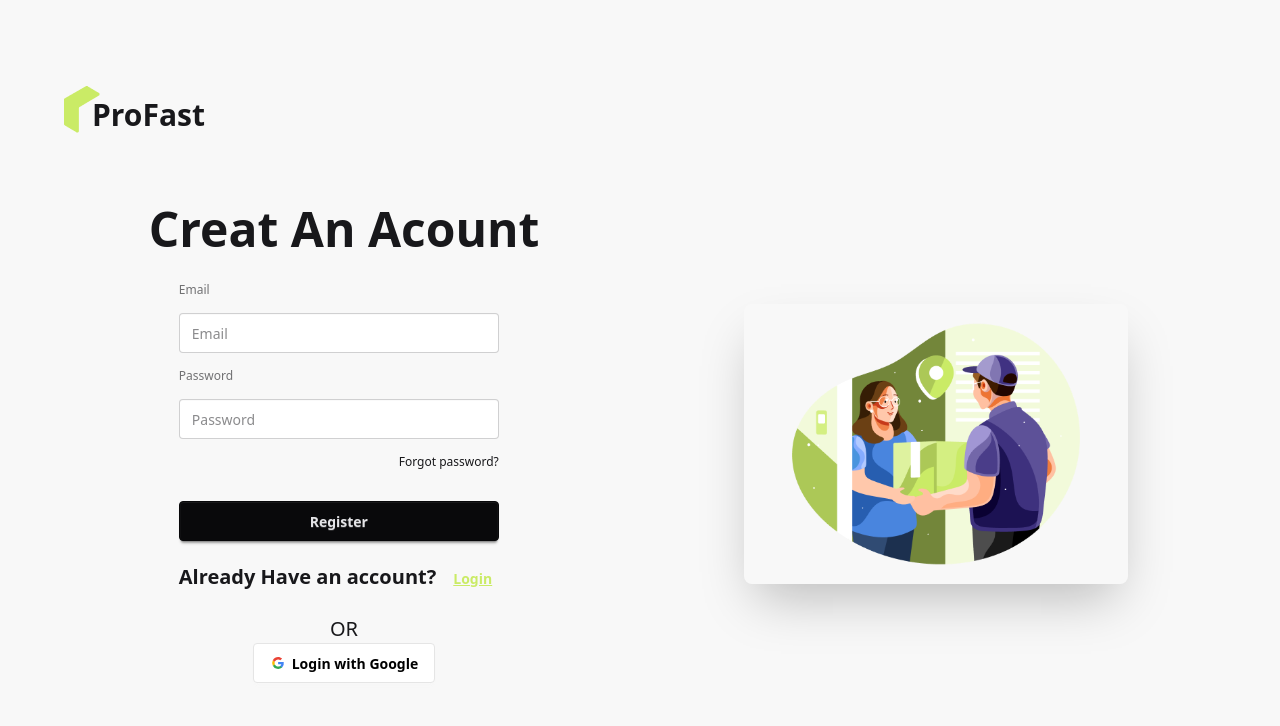
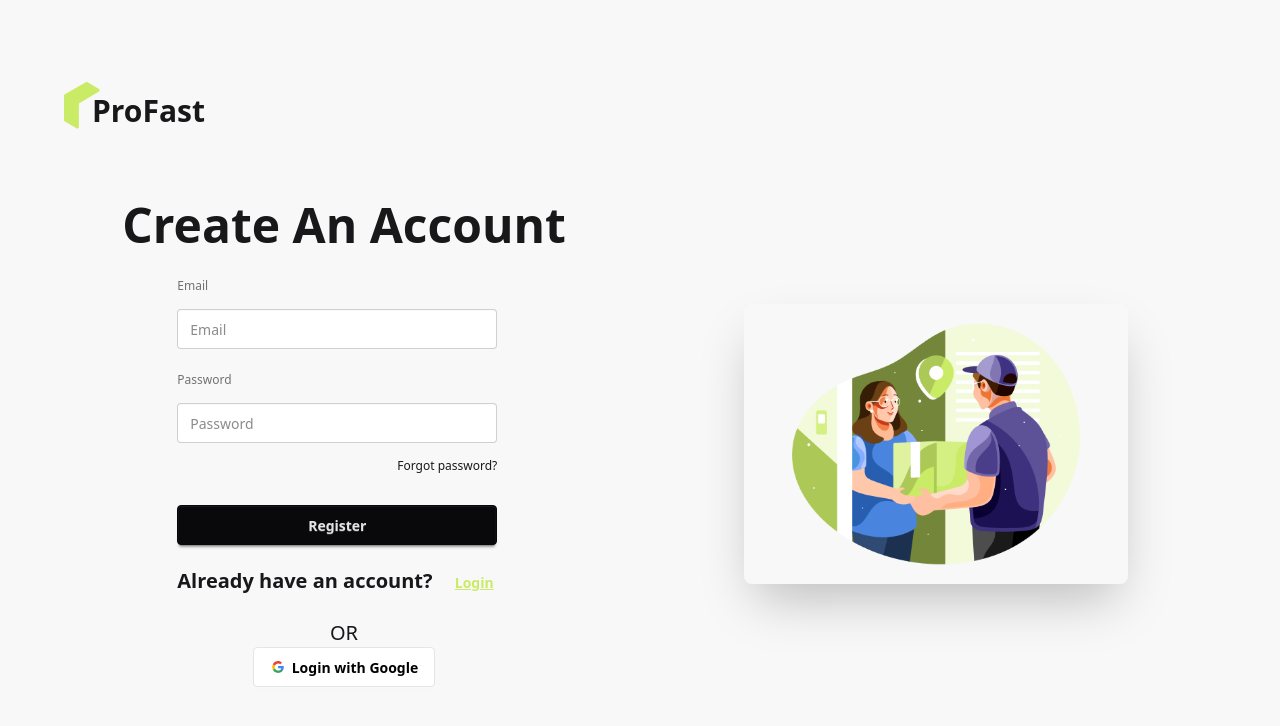
Before and after one commit to abdulalim1010/parcel-delyvary-project-client, a React (Vite) app: page /register in a window 1280 px wide. Shown: the top 726 px of the page. Built offline with nearby package versions, Linux system fonts and the light colour scheme; no server answers.

Commit message:
add to very critical isseu

```diff
--- a/package.json
+++ b/package.json
@@ -24,6 +24,7 @@
     "react-leaflet": "^5.0.0",
     "react-responsive-carousel": "^3.2.23",
     "react-router": "^7.6.2",
+    "react-router-dom": "^7.6.2",
     "sweetalert2": "^11.22.1",
     "tailwindcss": "^4.1.10"
   },
--- a/src/context/authContext/AuthProvider.jsx
+++ b/src/context/authContext/AuthProvider.jsx
@@ -1,55 +1,49 @@
 import React, { useEffect, useState } from 'react';
 import { AuthContex } from './AuthContex';
-import { createUserWithEmailAndPassword,  GoogleAuthProvider,  onAuthStateChanged, signInWithEmailAndPassword,  signInWithPopup,  signOut } from 'firebase/auth';
+import {
+  createUserWithEmailAndPassword,
+  GoogleAuthProvider,
+  onAuthStateChanged,
+  signInWithEmailAndPassword,
+  signInWithPopup,
+  signOut
+} from 'firebase/auth';
 import { auth } from '../../firebase/Firebase.init';
 
-const googleProvider=new GoogleAuthProvider()
+const googleProvider = new GoogleAuthProvider();
 
 const AuthProvider = ({ children }) => {
   const [user, setUser] = useState(null);
-  const [loading,setLoading] = useState(true);
-
+  const [loading, setLoading] = useState(true);
 
   const createUser = (email, password) => {
     setLoading(true);
     return createUserWithEmailAndPassword(auth, email, password);
-  }
+  };
+
   const signIn = (email, password) => {
     setLoading(true);
     return signInWithEmailAndPassword(auth, email, password);
-  }
+  };
 
   const logOut = () => {
-    setLoading(true)
-  return signOut(auth)
-  }
+    setLoading(true);
+    return signOut(auth);
+  };
+
   const signInWithGoogle = () => {
-    setLoading(true)
-    return signInWithPopup(auth,googleProvider)
-  }
-
-
-
+    setLoading(true);
+    return signInWithPopup(auth, googleProvider);
+  };
 
   useEffect(() => {
-    const unSubscribe = onAuthStateChanged(auth, currentUser => {
-      setUser(currentUser)
-      console.log('user in the auth state  change',currentUser)
-      setLoading(false)
-    })
-    return () => {
-      unSubscribe();
-    }
-
-  },[])
-
-
-
-
-
-
-
-
+    const unsubscribe = onAuthStateChanged(auth, (currentUser) => {
+      setUser(currentUser);
+      console.log('User in auth state change:', currentUser);
+      setLoading(false);
+    });
+    return () => unsubscribe();
+  }, []);
 
   const authInfo = {
     createUser,
@@ -58,13 +52,12 @@ const AuthProvider = ({ children }) => {
     logOut,
     loading,
     signInWithGoogle
-
-  }
+  };
 
   return (
-    <AuthContex value={authInfo}>
+    <AuthContex.Provider value={authInfo}>
       {children}
-    </AuthContex>
+    </AuthContex.Provider>
   );
 };
 
--- a/src/firebase/Firebase.init.js
+++ b/src/firebase/Firebase.init.js
@@ -1,19 +1,19 @@
-// Import the functions you need from the SDKs you need
+// firebase.config.js
+
 import { initializeApp } from "firebase/app";
 import { getAuth } from "firebase/auth";
-// TODO: Add SDKs for Firebase products that you want to use
-// https://firebase.google.com/docs/web/setup#available-libraries
 
-// Your web app's Firebase configuration
+// Firebase configuration
 const firebaseConfig = {
-  apiKey:import.meta.env.VITE_apiKey ,
-  authDoain:import.meta.env.VITE_authDomain ,
-  projecId:import.meta.env.VITE_projectId ,
-  storageBucket:import.meta.env.VITE_storageBucket,
-  messagingSenderId:import.meta.env.VITE_messagingSenderId,
-  appId:import.meta.env.VITE_appId
+  apiKey: import.meta.env.VITE_apiKey,
+  authDomain: import.meta.env.VITE_authDomain,
+  projectId: import.meta.env.VITE_projectId,
+  storageBucket: import.meta.env.VITE_storageBucket,
+  messagingSenderId: import.meta.env.VITE_messagingSenderId,
+  appId: import.meta.env.VITE_appId,
 };
 
 // Initialize Firebase
 const app = initializeApp(firebaseConfig);
 export const auth = getAuth(app);
+export default app;
--- a/src/hooks/useAuth.jsx
+++ b/src/hooks/useAuth.jsx
@@ -1,9 +1,9 @@
-import React, { use } from 'react';
+import React, { useContext } from 'react';
 import { AuthContex } from '../context/authContext/AuthContex';
 
 const UseAuth = () => {
-  const authInfo = use(AuthContex);
-  return authInfo
+  const authInfo = useContext(AuthContex);
+  return authInfo;
 };
 
 export default UseAuth;
--- a/src/pages/authentiFication/Register.jsx
+++ b/src/pages/authentiFication/Register.jsx
@@ -1,48 +1,60 @@
 import React from 'react';
 import { useForm } from 'react-hook-form';
 import UseAuth from '../../hooks/UseAuth';
-import { Link } from 'react-router';
+import { Link, useLocation, useNavigate } from 'react-router-dom'; // ✅ Corrected import
 import SocialLogin from './socialLogin/SocialLogin';
 
 const Register = () => {
-  const { register, handleSubmit, formState: { errors } } = useForm()
+  const { register, handleSubmit, formState: { errors } } = useForm();
+  const { createUser } = UseAuth(); // ✅ Correct usage
+  const location = useLocation();
+const navigate = useNavigate();
+const from = location.state?.from?.pathname || '/';
 
-
- const {  createUser} =UseAuth()
 const onSubmit = data => {
-    console.log(data)
+  console.log(data);
   createUser(data.email, data.password)
     .then(result => {
-      console.log(result.user)
+      console.log('User created:', result.user);
+      navigate(from, { replace: true }); // ✅ fixed
     })
     .catch(error => {
-      console.log(error)
-    })
-  }
+      console.error('Error creating user:', error.message);
+    });
+};
+
   return (
     <div className="card">
       <div className="card-body items-center justify-center">
-        <h1 className="text-5xl font-bold mb-4">Creat An Acount</h1>
+        <h1 className="text-5xl font-bold mb-4">Create An Account</h1>
         <form onSubmit={handleSubmit(onSubmit)}>
+          <fieldset className="fieldset w-80 space-y-2">
+            {/* Email */}
+            <label className="label w-full">Email</label>
+            <input
+              type="email"
+              {...register('email', { required: true })}
+              className="input input-bordered w-full"
+              placeholder="Email"
+            />
+            {errors.email?.type === 'required' && (
+              <p className="text-red-500">Email is required</p>
+            )}
 
-<fieldset className="fieldset w-80 space-y-2"> {/* email field */}
-          <label className="label w-full">Email</label>
-            <input type="email" {...register('email', { required: true })} className="input input-bordered w-full" placeholder="Email" />
-            {
-            errors.email?.type ==='required'&&<p className='text-red-500'>email is required</p>
-}
-{/* password */}
-          <label className="label w-full">Password</label>
-          <input type="password"
-              {...register('password', { minLength: 6 })} className="input input-bordered w-full" placeholder="Password" />
-
-          {
-            errors.password?.type==='required'&&<p className='text-red-500'>the password is not correct</p>
-}
-          {
-            errors.password?.type ==='minLength'&&<p className='text-red-500'>the password must be more thean six correcter or more longer</p>
-}
-
+            {/* Password */}
+            <label className="label w-full mt-2">Password</label>
+            <input
+              type="password"
+              {...register('password', { required: true, minLength: 6 })}
+              className="input input-bordered w-full"
+              placeholder="Password"
+            />
+            {errors.password?.type === 'required' && (
+              <p className="text-red-500">Password is required</p>
+            )}
+            {errors.password?.type === 'minLength' && (
+              <p className="text-red-500">Password must be at least 6 characters</p>
+            )}
 
             <div className="w-full text-right">
               <a className="link link-hover">Forgot password?</a>
@@ -50,8 +62,14 @@ const Register = () => {
 
             <button className="btn btn-neutral mt-4">Register</button>
           </fieldset>
-          <p className='text-xl font-semibold mt-3.5 gap-2'>Already Have an account?<Link className="btn btn-link" to='/login'>Login</Link></p>
-          <SocialLogin></SocialLogin>
+
+          <p className="text-xl font-semibold mt-3.5 gap-2">
+            Already have an account?{' '}
+            <Link className="btn btn-link" to="/login">
+              Login
+            </Link>
+          </p>
+          <SocialLogin />
         </form>
       </div>
     </div>
--- a/src/pages/sendParcel/ParcelForm.jsx
+++ b/src/pages/sendParcel/ParcelForm.jsx
@@ -39,6 +39,8 @@ const ParcelForm = () => {
   const receiverCenter = watch("receiver_service_center");
 
   const onSubmit = (data) => {
+    console.log('User object:', user);
+  console.log('User ////////////// email:', user?.email);
     const isSameCity = senderCenter === receiverCenter;
     const parcelType = type;
     let cost = 0;
--- a/src/pages/shared/Navbar.jsx
+++ b/src/pages/shared/Navbar.jsx
@@ -6,7 +6,12 @@ import UseAuth from '../../hooks/UseAuth';
 
 
 const Navbar = () => {
-const {user}=UseAuth()
+  const { user,logOut } = UseAuth()
+  const handleloguout = () => {
+    logOut()
+      .then(result => console.log(result))
+    .catch(error=>console.log(error))
+  }
   const navItem = <>
 
     <li ><NavLink to={"/"}>Home</NavLink></li>
@@ -41,7 +46,9 @@ const {user}=UseAuth()
     </ul>
   </div>
   <div className="navbar-end gap-3">
-    <button className='btn btn-primary text-black'><Link to='/login'>Login</Link></button>
+        {
+          user? <button onClick={handleloguout} className='btn primary text-black'>logout</button>:    <button className='btn btn-primary text-black'><Link to='/login'>Login</Link></button>
+}
         <a className="btn bg-[#CAEB66]">Be RIder</a>
 
   </div>
--- a/src/routs/PrivateRoute.jsx
+++ b/src/routs/PrivateRoute.jsx
@@ -1,14 +1,16 @@
 import React from 'react';
 import UseAuth from '../hooks/UseAuth';
-import { Navigate } from 'react-router';
+import { Navigate, useLocation } from 'react-router';
 
 const PrivateRoute = ({children}) => {
   const { user, loading } = UseAuth()
+  const location = useLocation()
+
   if (loading) {
     <span className="loading loading-spinner loading-xl"></span>
   }
   if (!user) {
-    <Navigate to='/login'></Navigate>
+   return <Navigate state={{from:location.pathname}} to='/login'></Navigate>
   }
   return children
 };
```
Also changed, not shown: src/pages/authentiFication/Login.jsx (+24 -6 lines), 1 other file (tests, documents, lock files or other folders). Lines whose indentation alone changed are shown as unchanged.
